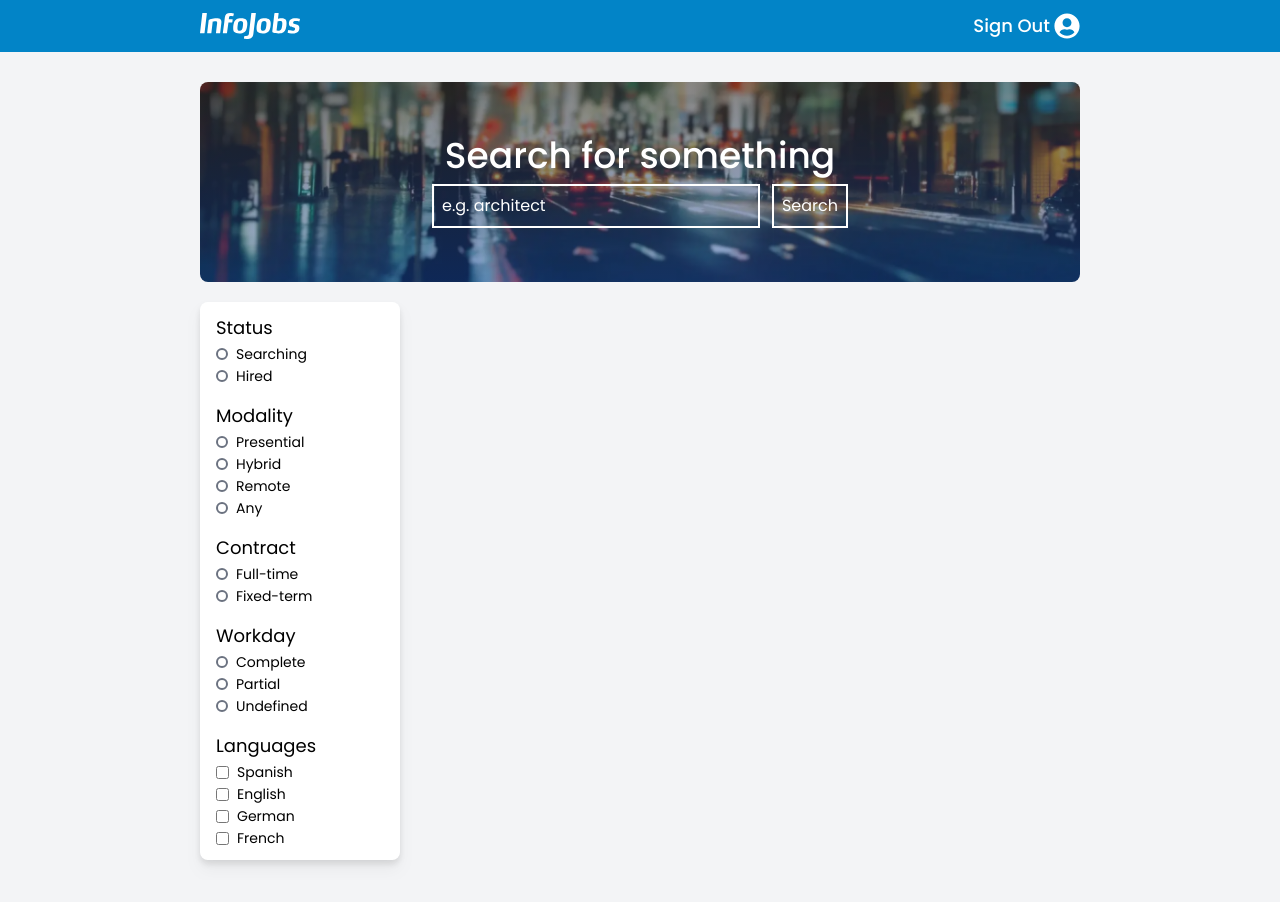
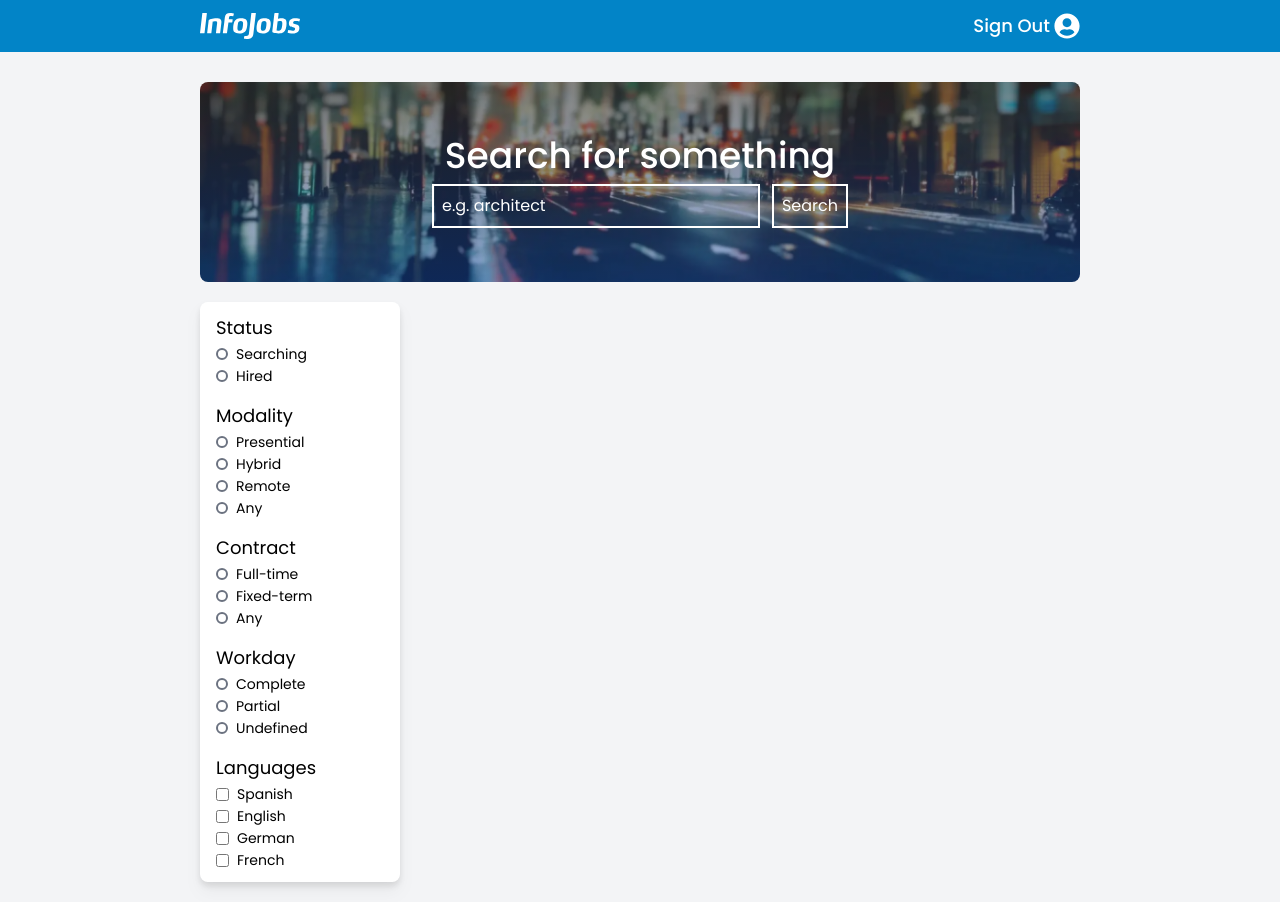
Before and after one commit to Mathitarazonad/Infojobs-hackaton, a Next.js app: page / in a window 1280 px wide. Before the commit the page ends 880 px from the top, so only its background shows below. Built offline with nearby package versions, Linux system fonts and the light colour scheme; no server answers; the database is empty.

Commit message:
Fixed some bugs with filter, and deleted useless hook

```diff
--- a/src/components/sidebar/Contracts.tsx
+++ b/src/components/sidebar/Contracts.tsx
@@ -1,23 +1,29 @@
 'use client'
-import { useRadio } from '@/hooks/useRadio'
+import { useFilter } from '@/hooks/useFilter'
+import { Contract } from '@/types/types'
 
 export default function Contracts () {
-  const { selectedInput, changeSelectedInput, checkForCheckedStyles } = useRadio()
+  const { selectedInput, changeSelectedInput, checkForCheckedStyles, updateFilterValues } = useFilter()
 
-  const handleClick = (index: number) => {
+  const handleChange = (e: React.ChangeEvent<HTMLInputElement>, index: number) => {
     changeSelectedInput(index)
+    updateFilterValues('contract', e.target.value as Contract)
   }
 
   return (
     <section className='flex flex-col gap-[2px]'>
       <h4 className='text-lg'>Contract</h4>
       <div className={'flex gap-2 items-center' + `${checkForCheckedStyles(0, selectedInput)}`}>
-        <input type='radio' className='appearance-none border-2 border-gray-500 rounded-full p-1 checked:border-[3px] checked:border-sky-600' name='contract' value='full-time' id='full-time' onClick={() => handleClick(0)} />
+        <input type='radio' className='appearance-none border-2 border-gray-500 rounded-full p-1 checked:border-[3px] checked:border-sky-600' name='contract' value='full-time' id='full-time' onChange={(e) => handleChange(e, 0)} />
         <label className='text-sm' htmlFor='full-time'>Full-time</label>
       </div>
       <div className={'flex gap-2 items-center' + `${checkForCheckedStyles(1, selectedInput)}`}>
-        <input type='radio' className='appearance-none border-2 border-gray-500 rounded-full p-1 checked:border-[3px] checked:border-sky-600' name='contract' value='fixed-term' id='fixed-term' onClick={() => handleClick(1)} />
+        <input type='radio' className='appearance-none border-2 border-gray-500 rounded-full p-1 checked:border-[3px] checked:border-sky-600' name='contract' value='fixed-term' id='fixed-term' onChange={(e) => handleChange(e, 1)} />
         <label className='text-sm' htmlFor='fixed-term'>Fixed-term</label>
+      </div>
+      <div className={'flex gap-2 items-center' + `${checkForCheckedStyles(1, selectedInput)}`}>
+        <input type='radio' className='appearance-none border-2 border-gray-500 rounded-full p-1 checked:border-[3px] checked:border-sky-600' name='contract' value='any' id='any' onChange={(e) => handleChange(e, 1)} />
+        <label className='text-sm' htmlFor='any'>Any</label>
       </div>
     </section>
   )
--- a/src/components/sidebar/Hired.tsx
+++ b/src/components/sidebar/Hired.tsx
@@ -1,22 +1,24 @@
 'use client'
-import { useRadio } from '@/hooks/useRadio'
+import { useFilter } from '@/hooks/useFilter'
+import { Contract } from '@/types/types'
 
 export default function Hired () {
-  const { selectedInput, changeSelectedInput, checkForCheckedStyles } = useRadio()
+  const { selectedInput, changeSelectedInput, checkForCheckedStyles, updateFilterValues } = useFilter()
 
-  const handleClick = (index: number) => {
+  const handleChange = (e: React.ChangeEvent<HTMLInputElement>, index: number) => {
     changeSelectedInput(index)
+    updateFilterValues('contract', e.target.value as Contract)
   }
 
   return (
     <section className='flex flex-col gap-[2px]'>
       <h4 className='text-lg'>Status</h4>
       <div className={'flex gap-2 items-center' + `${checkForCheckedStyles(0, selectedInput)}`}>
-        <input type='radio' className='appearance-none border-2 border-gray-500 rounded-full p-1 checked:border-[3px] checked:border-sky-600' name='status' value='searching' id='searching' onClick={() => handleClick(0)} />
+        <input type='radio' className='appearance-none border-2 border-gray-500 rounded-full p-1 checked:border-[3px] checked:border-sky-600' name='status' value='searching' id='searching' onChange={(e) => handleChange(e, 0)} />
         <label className='text-sm' htmlFor='searching'>Searching</label>
       </div>
       <div className={'flex gap-2 items-center' + `${checkForCheckedStyles(1, selectedInput)}`}>
-        <input type='radio' className='appearance-none border-2 border-gray-500 rounded-full p-1 checked:border-[3px] checked:border-sky-600' name='status' value='hired' id='hired' onClick={() => handleClick(1)} />
+        <input type='radio' className='appearance-none border-2 border-gray-500 rounded-full p-1 checked:border-[3px] checked:border-sky-600' name='status' value='hired' id='hired' onChange={(e) => handleChange(e, 1)} />
         <label className='text-sm' htmlFor='hired'>Hired</label>
       </div>
     </section>
--- a/src/components/sidebar/Languages.tsx
+++ b/src/components/sidebar/Languages.tsx
@@ -1,21 +1,44 @@
+'use client'
+import { useFilter } from '@/hooks/useFilter'
+import { Language } from '@/types/types'
+import { useState, useEffect } from 'react'
+
 export default function Languages () {
+  const [selectedLanguages, setSelectedLanguages] = useState<Language[]>([])
+  const { updateFilterValues } = useFilter()
+
+  function handleLanguageSelection (e: React.ChangeEvent<HTMLInputElement>) {
+    const language = e.target.value as Language
+    setSelectedLanguages((prevLanguages) => {
+      if (prevLanguages.includes(language)) {
+        return prevLanguages.filter((lang) => lang !== language)
+      } else {
+        return [...prevLanguages, language]
+      }
+    })
+  }
+
+  useEffect(() => {
+    updateFilterValues('languages', selectedLanguages)
+  }, [selectedLanguages])
+
   return (
     <section className='flex flex-col gap-[2px]'>
       <h4 className='text-lg'>Languages</h4>
       <div className='flex gap-2 items-center'>
-        <input type='checkbox' className='' name='languages' value='spanish' id='spanish' />
+        <input type='checkbox' onChange={handleLanguageSelection} className='' name='languages' value='spanish' id='spanish' />
         <label className='text-sm' htmlFor='spanish'>Spanish</label>
       </div>
       <div className='flex gap-2 items-center'>
-        <input type='checkbox' className='' name='languages' value='english' id='english' />
+        <input type='checkbox' onChange={handleLanguageSelection} className='' name='languages' value='english' id='english' />
         <label className='text-sm' htmlFor='english'>English</label>
       </div>
       <div className='flex gap-2 items-center'>
-        <input type='checkbox' className='' name='languages' value='german' id='german' />
+        <input type='checkbox' onChange={handleLanguageSelection} className='' name='languages' value='german' id='german' />
         <label className='text-sm' htmlFor='german'>German</label>
       </div>
       <div className='flex gap-2 items-center'>
-        <input type='checkbox' className='' name='languages' value='french' id='french' />
+        <input type='checkbox' onChange={handleLanguageSelection} className='' name='languages' value='french' id='french' />
         <label className='text-sm' htmlFor='french'>French</label>
       </div>
     </section>
--- a/src/components/sidebar/Modalities.tsx
+++ b/src/components/sidebar/Modalities.tsx
@@ -1,8 +1,8 @@
 'use client'
-import { useRadio } from '@/hooks/useRadio'
+import { useFilter } from '@/hooks/useFilter'
 
 export default function Modalities () {
-  const { selectedInput, changeSelectedInput, checkForCheckedStyles } = useRadio()
+  const { selectedInput, changeSelectedInput, checkForCheckedStyles } = useFilter()
 
   const handleClick = (value: number) => {
     changeSelectedInput(value)
--- a/src/components/sidebar/Sidebar.tsx
+++ b/src/components/sidebar/Sidebar.tsx
@@ -15,7 +15,7 @@ export default function Sidebar () {
   }
 
   return (
-    <aside className={checkFilterState() + 'drop-shadow-lg md:flex md:static flex-col gap-4 bg-white md:min-w-[200px] md:max-w-[250px] p-3 px-4 rounded-lg z-10 max-h-[560px]'}>
+    <aside className={checkFilterState() + 'drop-shadow-lg md:flex md:static flex-col gap-4 bg-white md:min-w-[200px] md:max-w-[250px] p-3 px-4 rounded-lg z-10 max-h-[580px]'}>
       <CloseFilter />
       <Hired />
       <Modalities />
--- a/src/components/sidebar/Workdays.tsx
+++ b/src/components/sidebar/Workdays.tsx
@@ -1,26 +1,28 @@
 'use client'
-import { useRadio } from '@/hooks/useRadio'
+import { useFilter } from '@/hooks/useFilter'
+import { Contract } from '@/types/types'
 
 export default function Workdays () {
-  const { selectedInput, changeSelectedInput, checkForCheckedStyles } = useRadio()
+  const { selectedInput, changeSelectedInput, checkForCheckedStyles, updateFilterValues } = useFilter()
 
-  const handleClick = (index: number) => {
+  const handleChange = (e: React.ChangeEvent<HTMLInputElement>, index: number) => {
     changeSelectedInput(index)
+    updateFilterValues('contract', e.target.value as Contract)
   }
 
   return (
     <section className='flex flex-col gap-[2px]'>
       <h4 className='text-lg'>Workday</h4>
       <div className={'flex gap-2 items-center' + `${checkForCheckedStyles(0, selectedInput)}`}>
-        <input type='radio' className='appearance-none border-2 border-gray-500 rounded-full p-1 checked:border-[3px] checked:border-sky-600' name='workday' value='complete' id='complete' onClick={() => handleClick(0)} />
+        <input type='radio' className='appearance-none border-2 border-gray-500 rounded-full p-1 checked:border-[3px] checked:border-sky-600' name='workday' value='complete' id='complete' onChange={(e) => handleChange(e, 0)} />
         <label className='text-sm' htmlFor='complete'>Complete</label>
       </div>
       <div className={'flex gap-2 items-center' + `${checkForCheckedStyles(1, selectedInput)}`}>
-        <input type='radio' className='appearance-none border-2 border-gray-500 rounded-full p-1 checked:border-[3px] checked:border-sky-600' name='workday' value='partial' id='partial' onClick={() => handleClick(1)} />
+        <input type='radio' className='appearance-none border-2 border-gray-500 rounded-full p-1 checked:border-[3px] checked:border-sky-600' name='workday' value='partial' id='partial' onChange={(e) => handleChange(e, 1)} />
         <label className='text-sm' htmlFor='partial'>Partial</label>
       </div>
       <div className={'flex gap-2 items-center' + `${checkForCheckedStyles(2, selectedInput)}`}>
-        <input type='radio' className='appearance-none border-2 border-gray-500 rounded-full p-1 checked:border-[3px] checked:border-sky-600' name='workday' value='undefined' id='undefined' onClick={() => handleClick(2)} />
+        <input type='radio' className='appearance-none border-2 border-gray-500 rounded-full p-1 checked:border-[3px] checked:border-sky-600' name='workday' value='undefined' id='undefined' onChange={(e) => handleChange(e, 2)} />
         <label className='text-sm' htmlFor='undefined'>Undefined</label>
       </div>
     </section>
--- a/src/contexts/FilterContext.tsx
+++ b/src/contexts/FilterContext.tsx
@@ -10,7 +10,7 @@ export interface FilterContextTypes {
 }
 
 const initialFilterValues: EmployerFilters = {
-  modality: 'any',
+  modality: 'presential',
   contract: 'any',
   workday: 'undefined',
   languages: [],
--- a/src/hooks/useFilter.tsx
+++ b/src/hooks/useFilter.tsx
@@ -1,9 +1,18 @@
-import { useContext } from 'react'
+import { useContext, useState } from 'react'
 import { FilterContext, FilterContextTypes } from '../contexts/FilterContext'
 import { EmployerFilters } from '../types/filterTypes'
 
 export const useFilter = () => {
   const { filterValues, filterOpen, setFilterValues, setFilterOpen } = useContext(FilterContext as React.Context<FilterContextTypes>)
+  const [selectedInput, setSelectedInput] = useState<number>(-1)
+
+  const changeSelectedInput = (value: number) => {
+    setSelectedInput(value)
+  }
+
+  const checkForCheckedStyles = (value: number, selectedInput: number): string => {
+    return value === selectedInput ? ' text-sky-600' : ''
+  }
 
   const changeFilterState = () => {
     setFilterOpen(prev => !prev)
@@ -22,5 +31,8 @@ export const useFilter = () => {
     filterOpen,
     changeFilterState,
     updateFilterValues,
+    selectedInput,
+    changeSelectedInput,
+    checkForCheckedStyles
   }
 }
--- a/src/types/types.d.ts
+++ b/src/types/types.d.ts
@@ -1,6 +1,6 @@
 export type AppMode = 'EMPLOYER' | 'JOB_SEEKER'
 
-export type JobModality = 'presential' | 'hybrid' | 'remote'
+export type JobModality = 'presential' | 'hybrid' | 'remote' | 'any'
 
 export type Contract = 'full-time' | 'fixed-term' | 'any'
 
@@ -8,7 +8,7 @@ export type Workday = 'complete' | 'partial' | 'undefined'
 
 export type Language = 'english' | 'spanish' | 'french' | 'german'
 
-export type Status = 'searching' | 'hired'
+export type Status = 'searching' | 'hired' | 'any'
 export interface PreviousEmployment {
   company: string
   employmentRole: string
```
Also changed, not shown: src/hooks/useRadio.tsx (deleted, +0 -15 lines).
